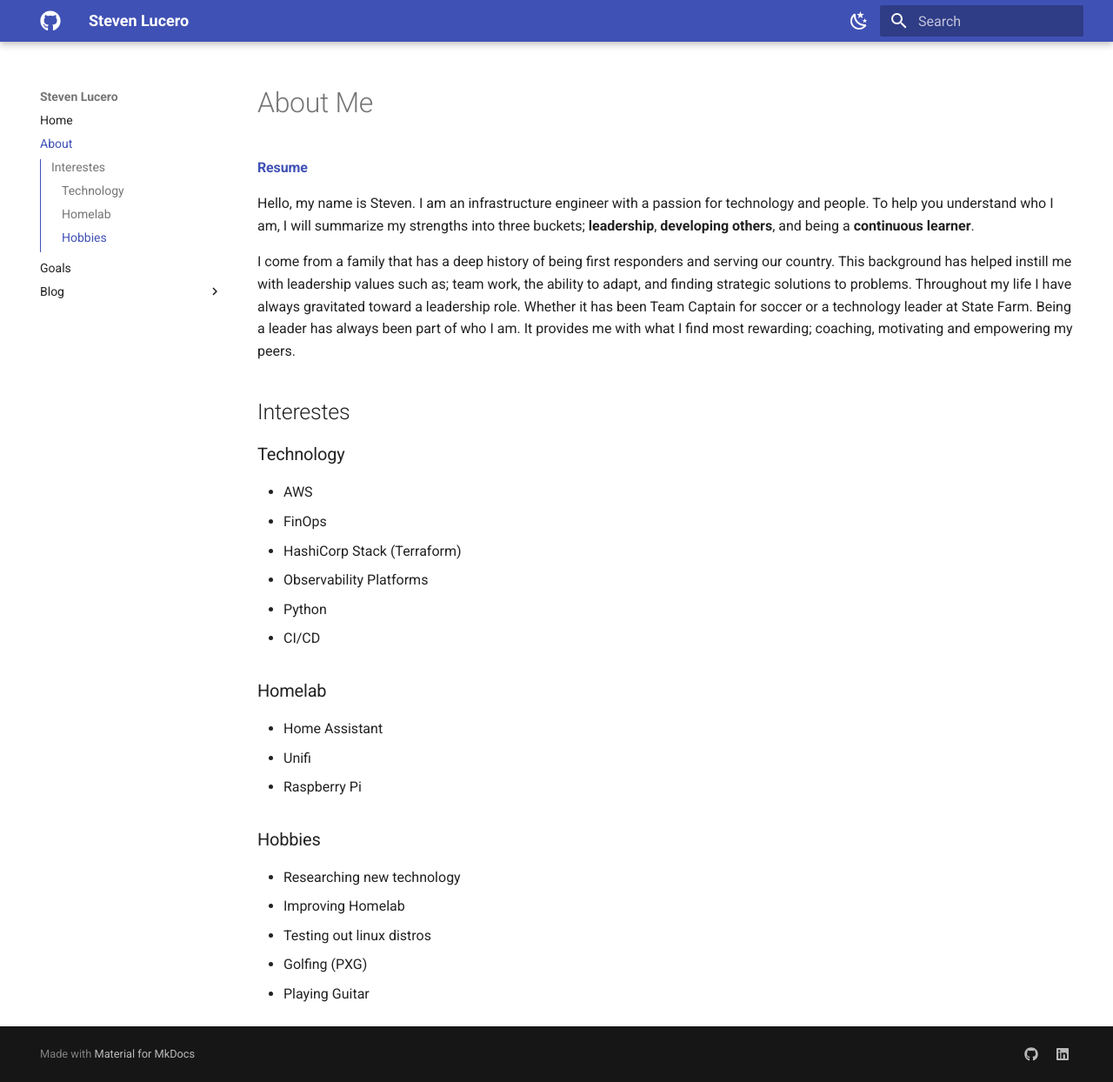
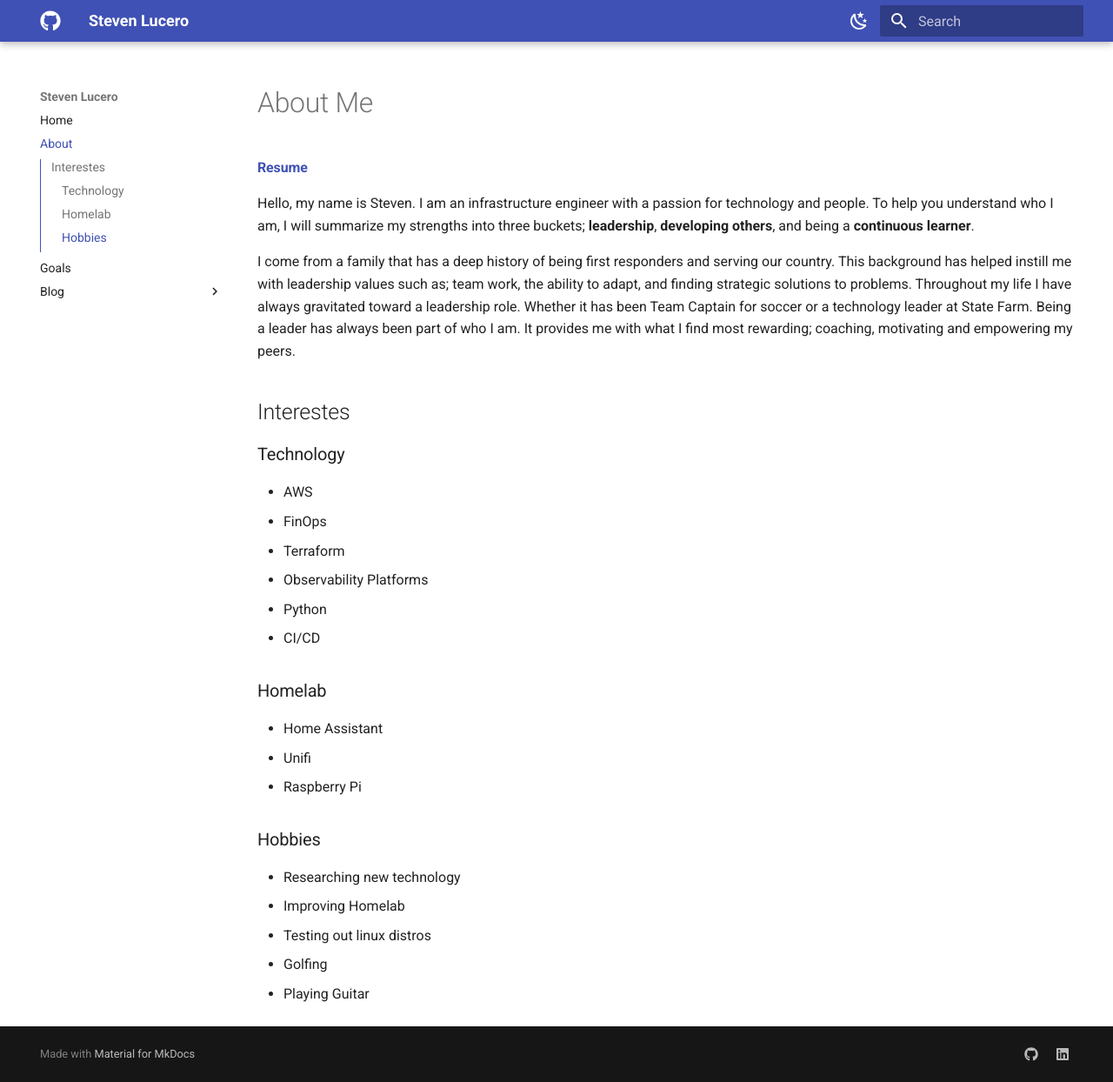
Before and after one commit to stevejoluc/stevejoluc.github.io, an MkDocs documentation site: the page built from docs/about/about.md, in a window 1280 px wide and 1244 px high. Shown: the whole window at 87% size. Built offline with MkDocs 1.6.1 and Material for MkDocs 9.7.7, drawn with Linux system fonts in a browser that asks for light colours.

Commit message:
about me

```diff
--- a/docs/about/about.md
+++ b/docs/about/about.md
@@ -10,7 +10,7 @@ I come from a family that has a deep history of being first responders and servi
 ### Technology
 - AWS
 - FinOps
-- HashiCorp Stack (Terraform)
+- Terraform
 - Observability Platforms
 - Python
 - CI/CD
@@ -24,5 +24,5 @@ I come from a family that has a deep history of being first responders and servi
 - Researching new technology
 - Improving Homelab
 - Testing out linux distros
-- Golfing (PXG)
+- Golfing
 - Playing Guitar
```
